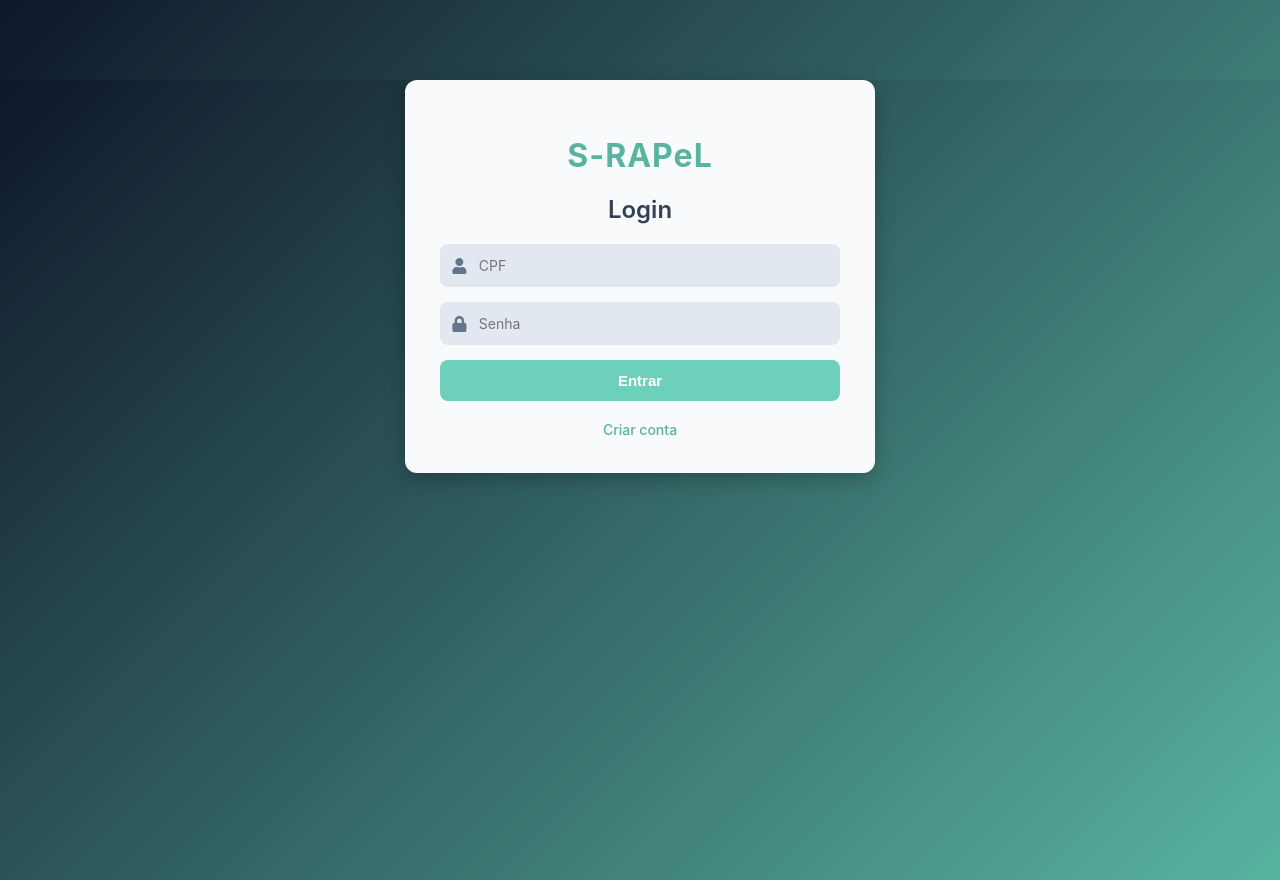
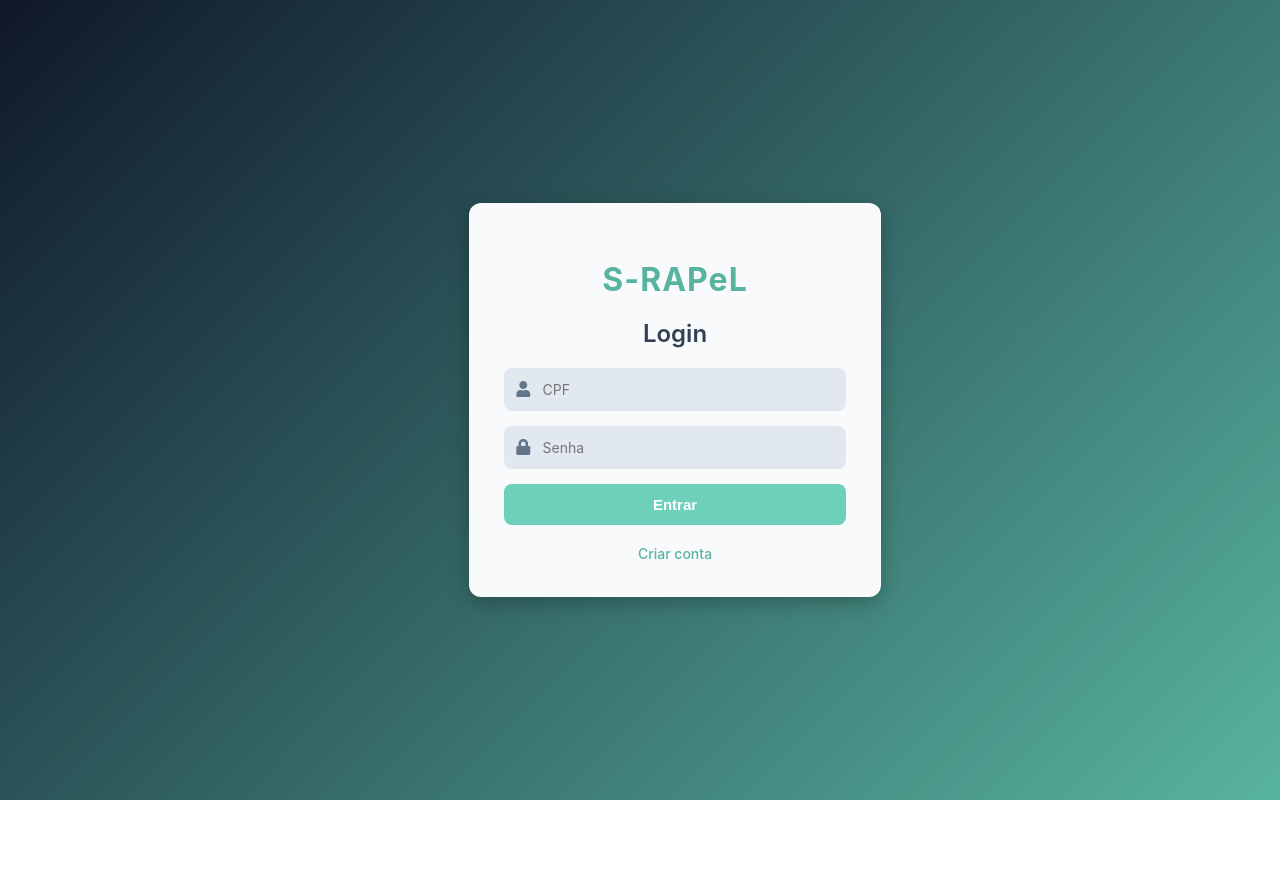
Before and after one commit to Andrey-DC-Silva/sysrapel-client, a React (Vite) app: page / in a window 1280 px wide. After the commit the page ends 800 px from the top, so only its background shows below. Built offline with nearby package versions, Linux system fonts and the light colour scheme; no server answers.

Commit message:
Update Login.css

```diff
--- a/src/pages/Login.css
+++ b/src/pages/Login.css
@@ -7,16 +7,22 @@
 }
 
 html, body {
-  background: linear-gradient(135deg, #0f172a, var(--primary-dark));
   height: 100%;
   margin: 0;
-  padding: 0;
+}
+
+body {
+  min-height: 100vh;
+  display: flex;
+  align-items: center;
+  justify-content: center;
+  background: linear-gradient(135deg, #0f172a, var(--primary-dark));
   font-family: 'Inter', sans-serif;
 }
 
 .login-container {
   max-width: 400px;
-  margin: 80px auto;
+  width: 100%;
   padding: 35px;
   border-radius: 12px;
   background: #f8fafc;
```
